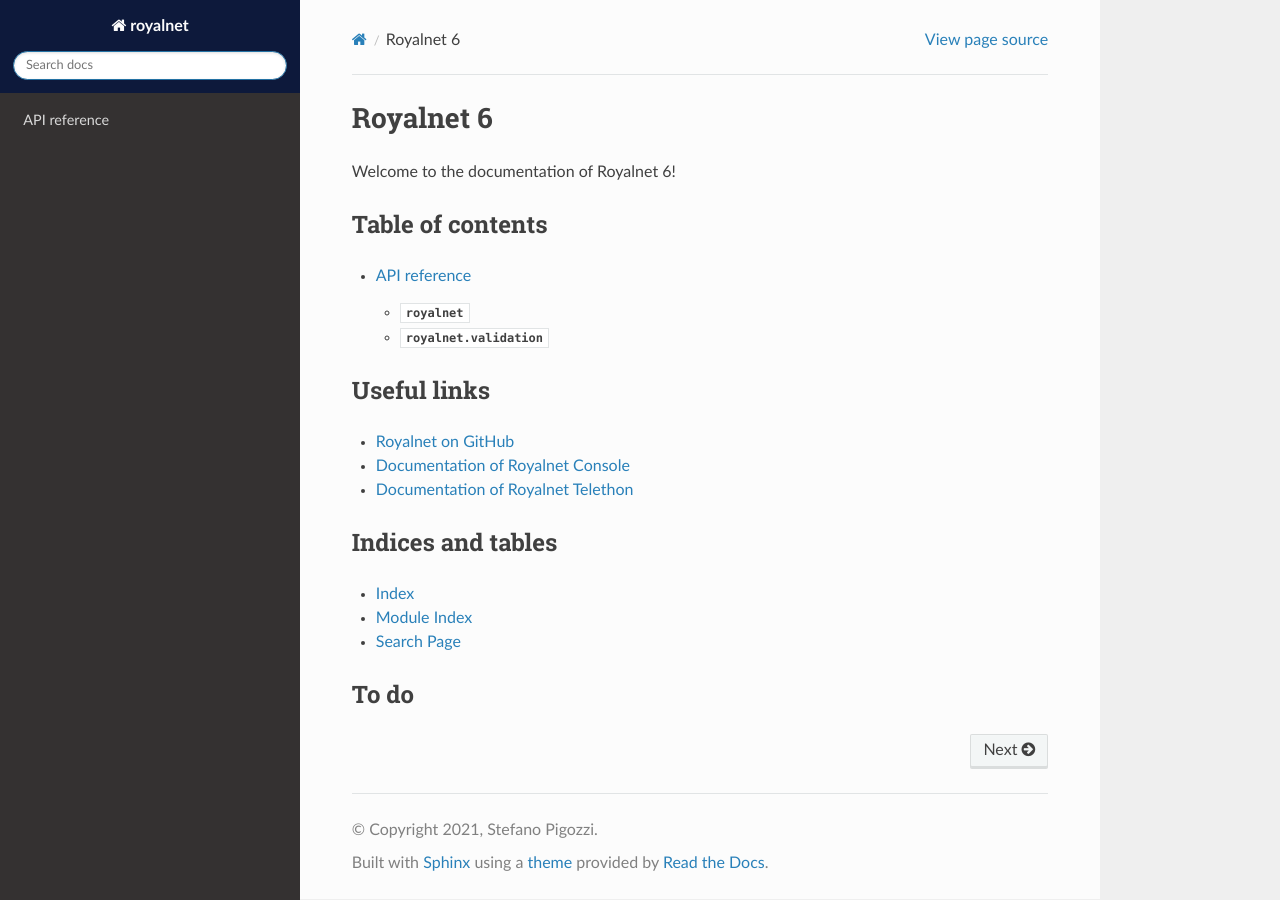
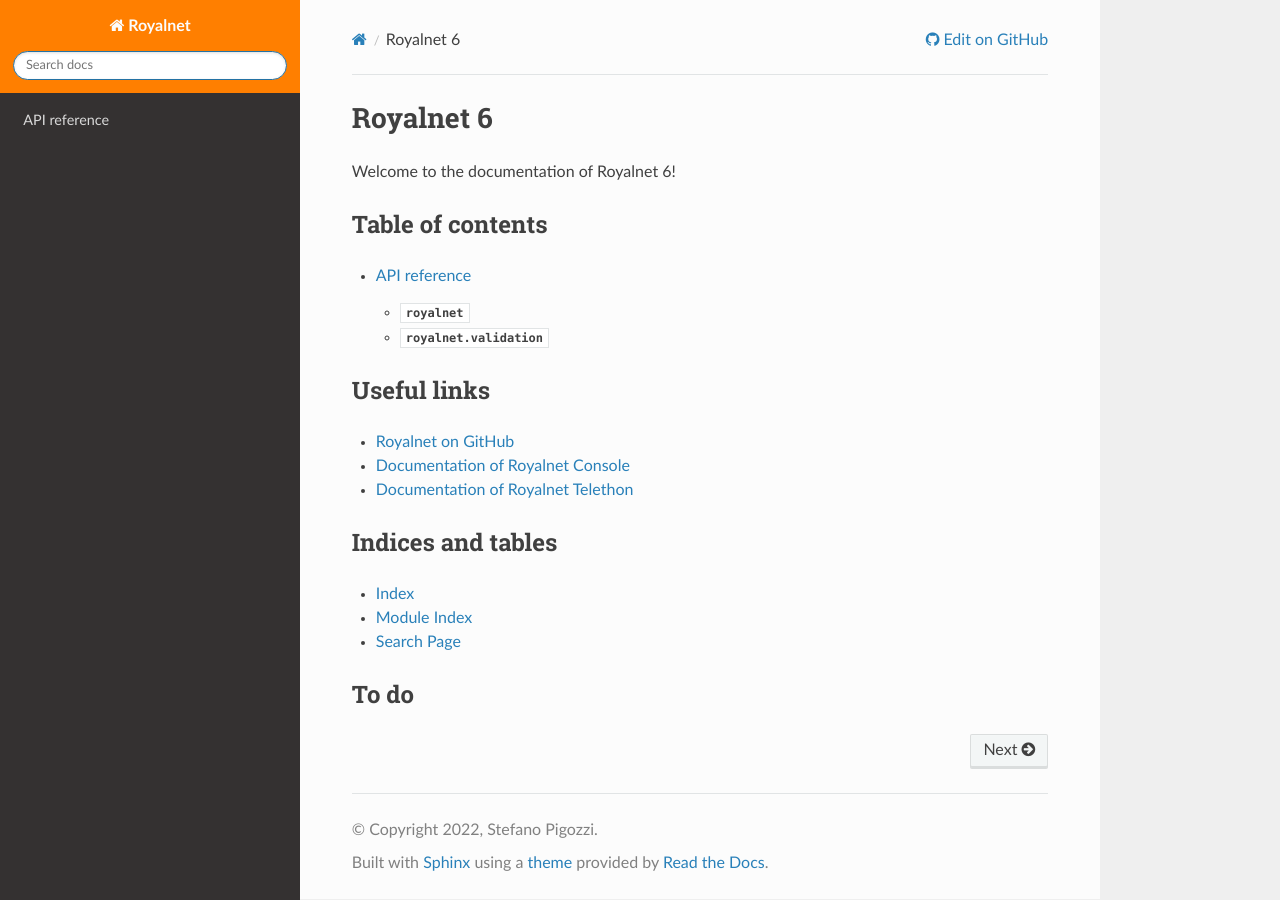
Before and after one commit to RYGhub/royalnet-6, a Sphinx documentation site: the page built from docs/source/index.rst, in a window 1280 px wide. Built offline with Sphinx 7.4.7 and the Read the Docs theme 2.0.0, drawn with Linux system fonts in a browser that asks for light colours; some of the changed lines change nothing that is shown.

Commit message:
Use conf.py from `template-poetry`

```diff
--- a/docs/source/conf.py
+++ b/docs/source/conf.py
@@ -1,98 +1,151 @@
-# Configuration file for the Sphinx documentation builder.
-#
-# This file only contains a selection of the most common options. For a full
-# list see the documentation:
+# Extended Sphinx configuration
 # https://www.sphinx-doc.org/en/master/usage/configuration.html
 
-# -- Path setup --------------------------------------------------------------
 
-# If extensions (or modules to document with autodoc) are in another directory,
-# add these directories to sys.path here. If the directory is relative to the
-# documentation root, use os.path.abspath to make it absolute, like shown here.
-#
-# import os
-# import sys
-# sys.path.insert(0, os.path.abspath('.'))
+###########
+# Imports #
+###########
 
-import pkg_resources
+import datetime
 
-# -- Project information -----------------------------------------------------
 
-project = 'royalnet'
-# noinspection PyShadowingBuiltins
-copyright = '2021, Stefano Pigozzi'
+###########################
+# Developer configuration #
+###########################
+# Alter these to reflect the nature of your project!
+
+# Project name
+project = 'Royalnet'
+# Project author
 author = 'Stefano Pigozzi'
+# Project copyright
+project_copyright = f'{datetime.date.today().year}, {author}'
 
-# The full version, including alpha/beta/rc tags
-release = pkg_resources.get_distribution("royalnet").version
+# Sphinx language
+language = "en"
 
-# -- General configuration ---------------------------------------------------
-
-# Add any Sphinx extension module names here, as strings. They can be
-# extensions coming with Sphinx (named 'sphinx.ext.*') or your custom
-# ones.
-extensions = [
-    "sphinx.ext.autodoc",
-    "sphinx.ext.intersphinx",
-    'sphinx.ext.todo',
-]
-
-# Add any paths that contain templates here, relative to this directory.
-templates_path = ['_templates']
-
-# List of patterns, relative to source directory, that match files and
-# directories to ignore when looking for source files.
-# This pattern also affects html_static_path and html_extra_path.
-exclude_patterns = ['Thumbs.db', '.DS_Store']
-
-# Print warnings on the page
-keep_warnings = True
-
-# Display more warnings than usual
-nitpicky = True
-
-# -- Options for HTML output -------------------------------------------------
-
-# The theme to use for HTML and HTML Help pages.  See the documentation for
-# a list of builtin themes.
-#
-html_theme = 'sphinx_rtd_theme'
-
-# Add any paths that contain custom static files (such as style sheets) here,
-# relative to this directory. They are copied after the builtin static files,
-# so a file named "default.css" will overwrite the builtin "default.css".
-html_static_path = ['_static']
-
-# -- Intersphinx options -----------------------------------------------------
-
-intersphinx_mapping = {
-    "python": ("https://docs.python.org/3.8", None),
-    "sqlalchemy": ("https://docs.sqlalchemy.org/en/13/", None),
-    "async_property": ("https://async-property.readthedocs.io/en/latest/", None),
+# Configuration for the theme
+html_theme_options = {
+    # Set this to the main color of your project
+    "style_nav_header_background": "#FF7F00",
+}
+html_context = {
+    "display_github": True,
+    # Set this to the name of the organization this GitHub repository is in
+    "github_user": "Steffo99",
+    # Set this to the name of this repository
+    "github_repo": "royalnet",
+    # Set this to the name of the main branch slash docs slash
+    "github_version": "master/docs/",
 }
 
 
-# -- Setup function ----------------------------------------------------------
-def setup(app):
-    app.add_css_file('royalblue.css')
+##########################
+# Advanced configuration #
+##########################
+# Change these options only if you need further customization
 
+# Sphinx extensions
+extensions = [
+    "sphinx.ext.intersphinx",
+    "sphinx.ext.autodoc",
+    "sphinx.ext.autosectionlabel",
+    "sphinx.ext.todo",
+]
 
-# -- Substitutions -----------------------------------------------------------
+# Source files encoding
+source_encoding = "UTF-8"
+# Source file extensions
+source_suffix = {
+    ".rst": "restructuredtext",
+}
+# Source files parsers
+source_parsers = {}
 
+# The doc from which to start rendering
+root_doc = "index"
+# Files to ignore when rendering
+exclude_patterns = [
+    "build",
+    "_build",
+    "Thumbs.db",
+    ".DS_Store",
+]
+# Sphinx template files
+templates_path = [
+    '_templates',
+]
 
-rst_prolog = """
+# Prologue of all rst files
+rst_prolog = ""
+# Epilogue of all rst files
+rst_epilog = ""
 
-"""
+# Default domain
+primary_domain = "py"
+# Default role
+default_role = "any"
 
-# -- Automodule settings -----------------------------------------------------
+# Print warnings on the page
+keep_warnings = False
+# Display more warnings than usual
+nitpicky = False
 
-autodoc_default_options = {
-    'members': True,
-    'member-order': 'bysource',
-    'special-members': '__init__',
-    'undoc-members': True,
+# Intersphinx URLs
+intersphinx_mapping = {
+    "python": ("https://docs.python.org/3.10", None),
+}
+# Manpages URL
+manpages_url = "https://man.archlinux.org/"
+
+# HTML builder theme
+html_theme = 'sphinx_rtd_theme'
+# Title of the HTML page
+html_title = f"{project}"
+# Short title of the HTML page
+html_short_title = f"{project}"
+# Path of the documentation static files
+html_static_path = [
+    "_static",
+]
+# Path of extra files to add to the build
+html_extra_path = [
+    "_extra",
+]
+# Disable additional indexes
+html_domain_indices = False
+
+# LaTeX rendering engine to use
+latex_engine = "lualatex"
+# LaTeX top level title type
+latex_toplevel_sectioning = "chapter"
+# LaTeX URLs rendering
+latex_show_urls = "footnote"
+# LaTeX theme
+latex_theme = "manual"
+
+# TODOs
+todo_include_todos = True
+todo_emit_warnings = True
+todo_link_only = False
+
+# Smartquotes
+smartquotes_excludes = {
+    "languages": [
+        # Smartquotes is completely broken in italian!
+        "it",
+        # Keep the default, just in case
+        "ja",
+    ],
+    "builders": [
+        "man",
+        "text",
+    ]
 }
 
-# -- Automodule settings -----------------------------------------------------
-
-todo_include_todos = True
+# Autodoc
+autodoc_member_order = "bysource"
+autodoc_default_options = {
+    "members": True,
+    "undoc-members": True,
+}
```
